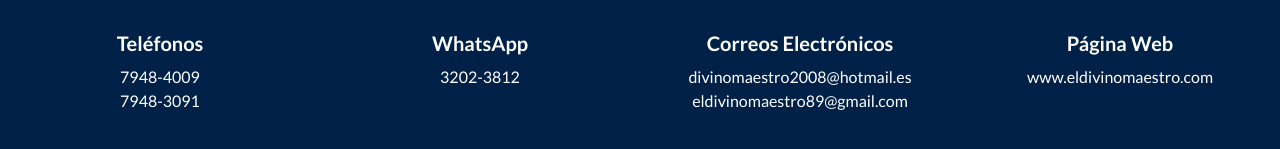
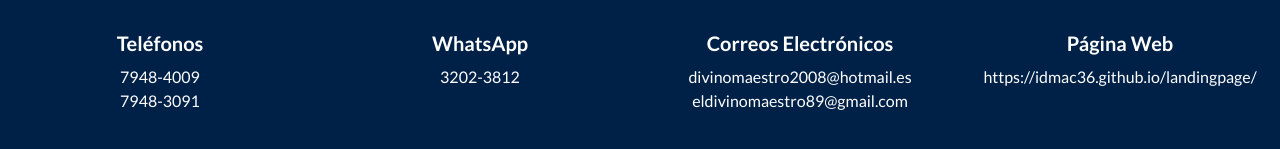
Before and after one commit to IDMAC36/idmacCatalgo, a plain HTML site: page index.html in a window 1280 px wide. Shown: the part 9595-9744 px from the top of the page. Drawn offline with nearby package versions, Linux system fonts and the light colour scheme.

Commit message:
Add files via upload

```diff
--- a/index.html
+++ b/index.html
@@ -171,7 +171,7 @@
                 </div>
                 <div>
                     <h3 class="text-xl font-bold mb-2">Página Web</h3>
-                    <p>www.eldivinomaestro.com</p>
+                    <p>https://idmac36.github.io/landingpage/</p>
                 </div>
             </div>
         </div>
```
